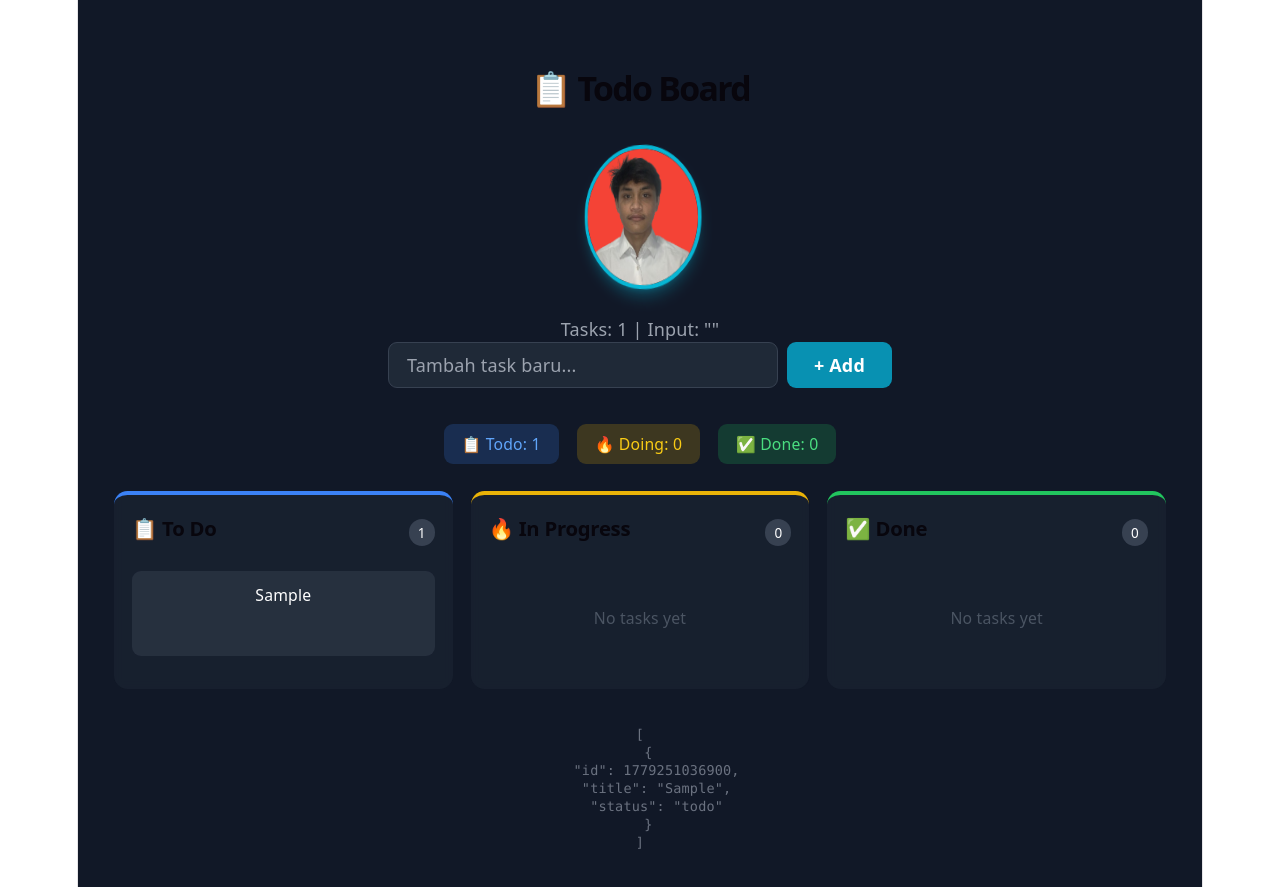
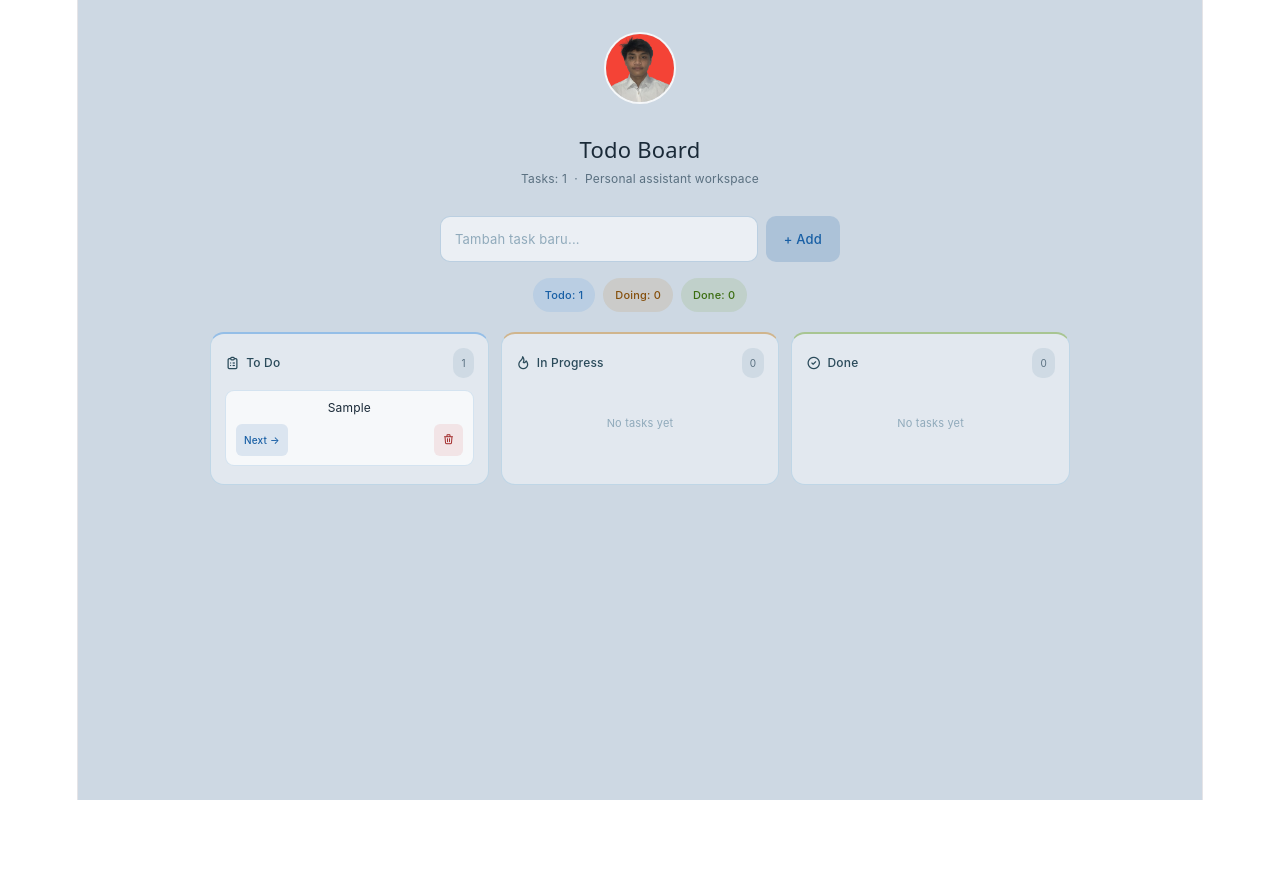
Before and after one commit to rafhaaal140-arch/todolist, a React (Vite) app: page / in a window 1280 px wide. Both pictures are taken after typing "Sample" into the empty fields and a click on the button "+ Add". After the commit the page ends 800 px from the top, so only its background shows below. Built offline with nearby package versions, Linux system fonts and the light colour scheme.

Commit message:
todolist

```diff
--- a/src/App.css
+++ b/src/App.css
@@ -1,193 +1,216 @@
-.counter {
-  font-size: 16px;
-  padding: 5px 10px;
-  border-radius: 5px;
-  color: var(--accent);
-  background: var(--accent-bg);
-  border: 2px solid transparent;
-  transition: border-color 0.3s;
-  margin-bottom: 24px;
+@import url('https://cdn.jsdelivr.net/npm/@tabler/icons-webfont@latest/dist/tabler-icons.min.css');
 
-  &:hover {
-    border-color: var(--accent-border);
-  }
-  &:focus-visible {
-    outline: 2px solid var(--accent);
-    outline-offset: 2px;
-  }
+* {
+  box-sizing: border-box;
+  margin: 0;
+  padding: 0;
 }
 
-.hero {
-  position: relative;
-
-  .base,
-  .framework,
-  .vite {
-    inset-inline: 0;
-    margin: 0 auto;
-  }
-
-  .base {
-    width: 170px;
-    position: relative;
-    z-index: 0;
-  }
-
-  .framework,
-  .vite {
-    position: absolute;
-  }
-
-  .framework {
-    z-index: 1;
-    top: 34px;
-    height: 28px;
-    transform: perspective(2000px) rotateZ(300deg) rotateX(44deg) rotateY(39deg)
-      scale(1.4);
-  }
-
-  .vite {
-    z-index: 0;
-    top: 107px;
-    height: 26px;
-    width: auto;
-    transform: perspective(2000px) rotateZ(300deg) rotateX(40deg) rotateY(39deg)
-      scale(0.8);
-  }
+body {
+  font-family: -apple-system, BlinkMacSystemFont, 'Segoe UI', sans-serif;
 }
 
-#center {
+.app-bg {
+  min-height: 100vh;
+  background: #cdd8e3;
+  padding: 32px 20px 48px;
+}
+
+/* Avatar */
+.avatar-wrap {
+  display: flex;
+  justify-content: center;
+  margin-bottom: 16px;
+}
+.avatar-img {
+  width: 72px;
+  height: 72px;
+  border-radius: 50%;
+  object-fit: cover;
+  border: 2.5px solid rgba(255, 255, 255, 0.8);
+}
+
+/* Header */
+.app-title {
+  text-align: center;
+  font-size: 22px;
+  font-weight: 500;
+  color: #1a2a38;
+  letter-spacing: 0.01em;
+  margin-bottom: 4px;
+}
+.app-subtitle {
+  text-align: center;
+  font-size: 12px;
+  color: #5a7080;
+  margin-bottom: 24px;
+}
+
+/* Input row */
+.input-row {
+  display: flex;
+  gap: 8px;
+  max-width: 400px;
+  margin: 0 auto 16px;
+}
+.task-input {
+  flex: 1;
+  padding: 9px 14px;
+  border-radius: 10px;
+  border: 0.5px solid rgba(140, 175, 205, 0.5);
+  background: rgba(255, 255, 255, 0.6);
+  font-size: 13px;
+  color: #1a2a38;
+  outline: none;
+  transition: border-color 0.15s, background 0.15s;
+}
+.task-input:focus {
+  border-color: rgba(55, 138, 221, 0.5);
+  background: rgba(255, 255, 255, 0.8);
+}
+.task-input::placeholder {
+  color: #90aabb;
+}
+.add-btn {
+  padding: 9px 18px;
+  border-radius: 10px;
+  border: none;
+  background: rgba(24, 95, 165, 0.18);
+  color: #185fa5;
+  font-size: 13px;
+  font-weight: 500;
+  cursor: pointer;
+  transition: background 0.15s;
+}
+.add-btn:hover {
+  background: rgba(24, 95, 165, 0.28);
+}
+
+/* Summary badges */
+.summary-row {
+  display: flex;
+  justify-content: center;
+  gap: 8px;
+  margin-bottom: 20px;
+}
+.badge {
+  padding: 4px 12px;
+  border-radius: 20px;
+  font-size: 11px;
+  font-weight: 500;
+}
+.badge-blue  { background: rgba(55, 138, 221, 0.13); color: #185fa5; }
+.badge-amber { background: rgba(186, 117, 23, 0.13); color: #854f0b; }
+.badge-green { background: rgba(99, 153, 34, 0.13);  color: #3b6d11; }
+
+/* Board */
+.board {
+  display: grid;
+  grid-template-columns: repeat(auto-fit, minmax(200px, 1fr));
+  gap: 12px;
+  max-width: 860px;
+  margin: 0 auto;
+}
+
+/* Column */
+.col {
+  background: rgba(255, 255, 255, 0.42);
+  border-radius: 14px;
+  border: 0.5px solid rgba(150, 190, 220, 0.45);
+  padding: 14px;
+}
+.col-header {
+  display: flex;
+  align-items: center;
+  justify-content: space-between;
+  margin-bottom: 12px;
+}
+.col-title {
+  display: flex;
+  align-items: center;
+  gap: 6px;
+  font-size: 12px;
+  font-weight: 500;
+  color: #2a4a5a;
+}
+.col-title .ti {
+  font-size: 15px;
+}
+.col-count {
+  background: rgba(100, 140, 170, 0.15);
+  color: #5a7080;
+  font-size: 10px;
+  padding: 2px 8px;
+  border-radius: 10px;
+}
+
+/* Accent top borders per column */
+.col-blue  { border-top: 2px solid rgba(55, 138, 221, 0.45); }
+.col-amber { border-top: 2px solid rgba(186, 117, 23, 0.45); }
+.col-green { border-top: 2px solid rgba(99, 153, 34, 0.45);  }
+
+/* Task list */
+.task-list {
+  min-height: 80px;
   display: flex;
   flex-direction: column;
-  gap: 25px;
-  place-content: center;
-  place-items: center;
-  flex-grow: 1;
-
-  @media (max-width: 1024px) {
-    padding: 32px 20px 24px;
-    gap: 18px;
-  }
+  gap: 6px;
+}
+.empty-state {
+  font-size: 11px;
+  color: #90aabb;
+  text-align: center;
+  padding: 20px 0;
 }
 
-#next-steps {
-  display: flex;
-  border-top: 1px solid var(--border);
-  text-align: left;
-
-  & > div {
-    flex: 1 1 0;
-    padding: 32px;
-    @media (max-width: 1024px) {
-      padding: 24px 20px;
-    }
-  }
-
-  .icon {
-    margin-bottom: 16px;
-    width: 22px;
-    height: 22px;
-  }
-
-  @media (max-width: 1024px) {
-    flex-direction: column;
-    text-align: center;
-  }
+/* Task card */
+.task-card {
+  background: rgba(255, 255, 255, 0.68);
+  border: 0.5px solid rgba(150, 190, 220, 0.35);
+  border-radius: 9px;
+  padding: 9px 10px;
+  transition: background 0.15s;
+}
+.task-card:hover {
+  background: rgba(255, 255, 255, 0.85);
+}
+.task-title {
+  font-size: 12px;
+  color: #1a2a38;
+  line-height: 1.4;
+  margin-bottom: 7px;
 }
 
-#docs {
-  border-right: 1px solid var(--border);
+/* Task action buttons */
+.task-actions {
+  display: flex;
+  gap: 4px;
+}
+.btn {
+  font-size: 10px;
+  padding: 3px 8px;
+  border-radius: 6px;
+  border: none;
+  cursor: pointer;
+  font-weight: 500;
+  transition: background 0.12s;
+}
+.btn-back {
+  background: rgba(100, 140, 170, 0.12);
+  color: #4a6878;
+}
+.btn-back:hover { background: rgba(100, 140, 170, 0.22); }
 
-  @media (max-width: 1024px) {
-    border-right: none;
-    border-bottom: 1px solid var(--border);
-  }
+.btn-next {
+  background: rgba(24, 95, 165, 0.12);
+  color: #185fa5;
 }
+.btn-next:hover { background: rgba(24, 95, 165, 0.22); }
 
-#next-steps ul {
-  list-style: none;
-  padding: 0;
-  display: flex;
-  gap: 8px;
-  margin: 32px 0 0;
-
-  .logo {
-    height: 18px;
-  }
-
-  a {
-    color: var(--text-h);
-    font-size: 16px;
-    border-radius: 6px;
-    background: var(--social-bg);
-    display: flex;
-    padding: 6px 12px;
-    align-items: center;
-    gap: 8px;
-    text-decoration: none;
-    transition: box-shadow 0.3s;
-
-    &:hover {
-      box-shadow: var(--shadow);
-    }
-    .button-icon {
-      height: 18px;
-      width: 18px;
-    }
-  }
-
-  @media (max-width: 1024px) {
-    margin-top: 20px;
-    flex-wrap: wrap;
-    justify-content: center;
-
-    li {
-      flex: 1 1 calc(50% - 8px);
-    }
-
-    a {
-      width: 100%;
-      justify-content: center;
-      box-sizing: border-box;
-    }
-  }
+.btn-del {
+  background: rgba(210, 60, 60, 0.1);
+  color: #a32d2d;
+  margin-left: auto;
 }
-
-#spacer {
-  height: 88px;
-  border-top: 1px solid var(--border);
-  @media (max-width: 1024px) {
-    height: 48px;
-  }
-}
-
-.ticks {
-  position: relative;
-  width: 100%;
-
-  &::before,
-  &::after {
-    content: '';
-    position: absolute;
-    top: -4.5px;
-    border: 5px solid transparent;
-  }
-
-  &::before {
-    left: 0;
-    border-left-color: var(--border);
-  }
-  &::after {
-    right: 0;
-    border-right-color: var(--border);
-  }
-}
-@keyframes coin-spin {
-  0%   { transform: rotateY(0deg); }
-  100% { transform: rotateY(360deg); }
-}
-
-.coin-spin {
-  animation: coin-spin 3s linear infinite;
-  transform-style: preserve-3d;
-}
+.btn-del:hover { background: rgba(210, 60, 60, 0.2); }
+.btn-del .ti { font-size: 12px; }
--- a/src/App.tsx
+++ b/src/App.tsx
@@ -1,192 +1,117 @@
 import { useState } from "react";
 import './App.css'
 
-// Definisi tipe data untuk 1 task
 type Task = {
   id: number;
   title: string;
-  status: "todo" | "doing" | "done"; // hanya 3 nilai yang valid
+  status: "todo" | "doing" | "done";
 };
 
-// Tipe untuk column
 type ColumnType = "todo" | "doing" | "done";
 
-// Config untuk setiap column
-const columnConfig: Record<
-  ColumnType,
-  { title: string; emoji: string; color: string }
-> = {
-  todo: { title: "To Do", emoji: "📋", color: "border-blue-500" },
-  doing: { title: "In Progress", emoji: "🔥", color: "border-yellow-500" },
-  done: { title: "Done", emoji: "✅", color: "border-green-500" },
+const columnConfig: Record<ColumnType, { title: string; icon: string; accent: string }> = {
+  todo:  { title: "To Do",       icon: "ti-clipboard-list", accent: "col-blue"   },
+  doing: { title: "In Progress", icon: "ti-flame",          accent: "col-amber"  },
+  done:  { title: "Done",        icon: "ti-circle-check",   accent: "col-green"  },
 };
 
 function App() {
-  // State: daftar semua task
   const [tasks, setTasks] = useState<Task[]>([]);
-  // State: isi input field
   const [inputValue, setInputValue] = useState("");
 
-  // --- Fungsi Add Task ---
   const addTask = () => {
-    if (inputValue.trim() === "") return; // validasi jangan tambah kalau kosong
-
-    const newTask: Task = {
-      id: Date.now(), // ID unik dari timestamp
-      title: inputValue.trim(), // ini tittle mksdnye isi inputannye ye
-      status: "todo", // task baru langsung klo baru di add/newtask masuk "todo"
-    };
-
-    setTasks([...tasks, newTask]); // spread + tambah task baru
-    setInputValue(""); // reset input
+    if (inputValue.trim() === "") return;
+    const newTask: Task = { id: Date.now(), title: inputValue.trim(), status: "todo" };
+    setTasks([...tasks, newTask]);
+    setInputValue("");
   };
 
-  // Fungsi pindahkan task ke status berikutnya
   const moveTask = (taskId: number, newStatus: ColumnType) => {
-    setTasks(
-      tasks.map((task) =>
-        task.id === taskId ? { ...task, status: newStatus } : task,
-      ),
-    );
+    setTasks(tasks.map((t) => t.id === taskId ? { ...t, status: newStatus } : t));
   };
 
-  // Fungsi hapus task
   const deleteTask = (taskId: number) => {
-    setTasks(tasks.filter((task) => task.id !== taskId));
+    setTasks(tasks.filter((t) => t.id !== taskId));
   };
 
-  // Filter tasks per column
-  const getTasksByStatus = (status: ColumnType) => {
-    return tasks.filter((task) => task.status === status);
-  };
-
+  const getTasksByStatus = (status: ColumnType) => tasks.filter((t) => t.status === status);
   const columns: ColumnType[] = ["todo", "doing", "done"];
 
   return (
-    <div className="min-h-screen bg-gray-900 text-white p-8">
-      <h1 className="text-3xl font-bold text-center mb-8">📋 Todo Board</h1>
-      {/* Foto Profil */}
-      <div
-        className="flex justify-center mb-6"
-        style={{ perspective: "800px" }}
-      >
+    <div className="app-bg">
+      {/* Avatar */}
+      <div className="avatar-wrap">
         <img
           src="public/background.png"
           alt="Foto Profil"
-          className="coin-spin w-32 h-32 rounded-full object-cover border-4 border-cyan-500 shadow-lg shadow-cyan-500/30"
+          className="avatar-img"
         />
       </div>
-      <p className="text-center text-gray-400">
-        Tasks: {tasks.length} | Input: "{inputValue}"
-      </p>
 
-      {/* Form Input */}
-      <div className="max-w-md mx-auto flex gap-2 mb-8">
+      {/* Header */}
+      <h1 className="app-title">Todo Board</h1>
+      <p className="app-subtitle">Tasks: {tasks.length} &nbsp;·&nbsp; Personal assistant workspace</p>
+
+      {/* Input */}
+      <div className="input-row">
         <input
           type="text"
           value={inputValue}
           onChange={(e) => setInputValue(e.target.value)}
           onKeyDown={(e) => e.key === "Enter" && addTask()}
           placeholder="Tambah task baru..."
-          className="flex-1 px-4 py-2 rounded-lg bg-gray-800 border border-gray-700
-                     focus:outline-none focus:border-cyan-500 transition-colors"
+          className="task-input"
         />
-        <button
-          onClick={addTask}
-          className="px-6 py-2 bg-cyan-600 hover:bg-cyan-500 rounded-lg
-                     font-semibold transition-colors"
-        >
-          + Add
-        </button>
+        <button onClick={addTask} className="add-btn">+ Add</button>
       </div>
 
-      {/* Summary Task */}
-      <div className="flex justify-center gap-4 mb-6">
-        <div className="bg-blue-500/20 text-blue-400 px-4 py-2 rounded-lg text-sm">
-          📋 Todo: {getTasksByStatus("todo").length}
-        </div>
-        <div className="bg-yellow-500/20 text-yellow-400 px-4 py-2 rounded-lg text-sm">
-          🔥 Doing: {getTasksByStatus("doing").length}
-        </div>
-        <div className="bg-green-500/20 text-green-400 px-4 py-2 rounded-lg text-sm">
-          ✅ Done: {getTasksByStatus("done").length}
-        </div>
+      {/* Summary badges */}
+      <div className="summary-row">
+        <span className="badge badge-blue">Todo: {getTasksByStatus("todo").length}</span>
+        <span className="badge badge-amber">Doing: {getTasksByStatus("doing").length}</span>
+        <span className="badge badge-green">Done: {getTasksByStatus("done").length}</span>
       </div>
 
-      {/* Board: 3 Columns */}
-      <div className="grid grid-cols-1 md:grid-cols-3 gap-4 max-w-5xl mx-auto">
+      {/* Board */}
+      <div className="board">
         {columns.map((status) => {
           const config = columnConfig[status];
           const columnTasks = getTasksByStatus(status);
-
           return (
-            <div
-              key={status}
-              className={`bg-gray-800/50 rounded-xl p-4 border-t-4 ${config.color}
-                          backdrop-blur-sm animate-slide-in`}
-            >
-              {/* Column Header */}
-              <div className="flex items-center justify-between mb-4">
-                <h2 className="font-bold text-lg">
-                  {config.emoji} {config.title}
-                </h2>
-                <span className="bg-gray-700 text-xs px-2 py-1 rounded-full">
-                  {columnTasks.length}
+            <div key={status} className={`col ${config.accent}`}>
+              <div className="col-header">
+                <span className="col-title">
+                  <i className={`ti ${config.icon}`}></i>
+                  {config.title}
                 </span>
+                <span className="col-count">{columnTasks.length}</span>
               </div>
 
-              {/* Task Cards */}
-              <div className="space-y-2 min-h-[100px]">
+              <div className="task-list">
                 {columnTasks.length === 0 ? (
-                  <p className="text-gray-600 text-sm text-center py-8">
-                    No tasks yet
-                  </p>
+                  <p className="empty-state">No tasks yet</p>
                 ) : (
                   columnTasks.map((task) => (
-                    <div
-                      key={task.id}
-                      className="bg-gray-700/50 rounded-lg p-3 hover:bg-gray-700
-                                 transition-all group animate-fade-in"
-                    >
-                      <p className="text-sm mb-2">{task.title}</p>
-                      <div className="flex gap-1 opacity-0 group-hover:opacity-100 transition-opacity">
-                        {/* Tombol Back (kecuali di todo) */}
+                    <div key={task.id} className="task-card">
+                      <p className="task-title">{task.title}</p>
+                      <div className="task-actions">
                         {status !== "todo" && (
                           <button
-                            onClick={() =>
-                              moveTask(
-                                task.id,
-                                status === "doing" ? "todo" : "doing",
-                              )
-                            }
-                            className="text-xs px-2 py-1 bg-gray-600 hover:bg-gray-500
-                                       rounded transition-colors cursor-pointer"
-                          >
-                            ← Back
-                          </button>
+                            onClick={() => moveTask(task.id, status === "doing" ? "todo" : "doing")}
+                            className="btn btn-back"
+                          >← Back</button>
                         )}
-                        {/* Tombol Next (kecuali di done) */}
                         {status !== "done" && (
                           <button
-                            onClick={() =>
-                              moveTask(
-                                task.id,
-                                status === "todo" ? "doing" : "done",
-                              )
-                            }
-                            className="text-xs px-2 py-1 bg-cyan-600 hover:bg-cyan-500
-                                       rounded transition-colors cursor-pointer"
-                          >
-                            Next →
-                          </button>
+                            onClick={() => moveTask(task.id, status === "todo" ? "doing" : "done")}
+                            className="btn btn-next"
+                          >Next →</button>
                         )}
-                        {/* Tombol Delete */}
                         <button
                           onClick={() => deleteTask(task.id)}
-                          className="text-xs px-2 py-1 bg-red-600/50 hover:bg-red-600
-                                     rounded transition-colors ml-auto cursor-pointer"
+                          className="btn btn-del"
                         >
-                          🗑
+                          <i className="ti ti-trash"></i>
                         </button>
                       </div>
                     </div>
@@ -197,11 +122,6 @@ function App() {
           );
         })}
       </div>
-
-      {/* Debug: tampilkan tasks */}
-      <pre className="text-xs text-gray-500 text-center mt-8">
-        {JSON.stringify(tasks, null, 2)}
-      </pre>
     </div>
   );
 }
```
